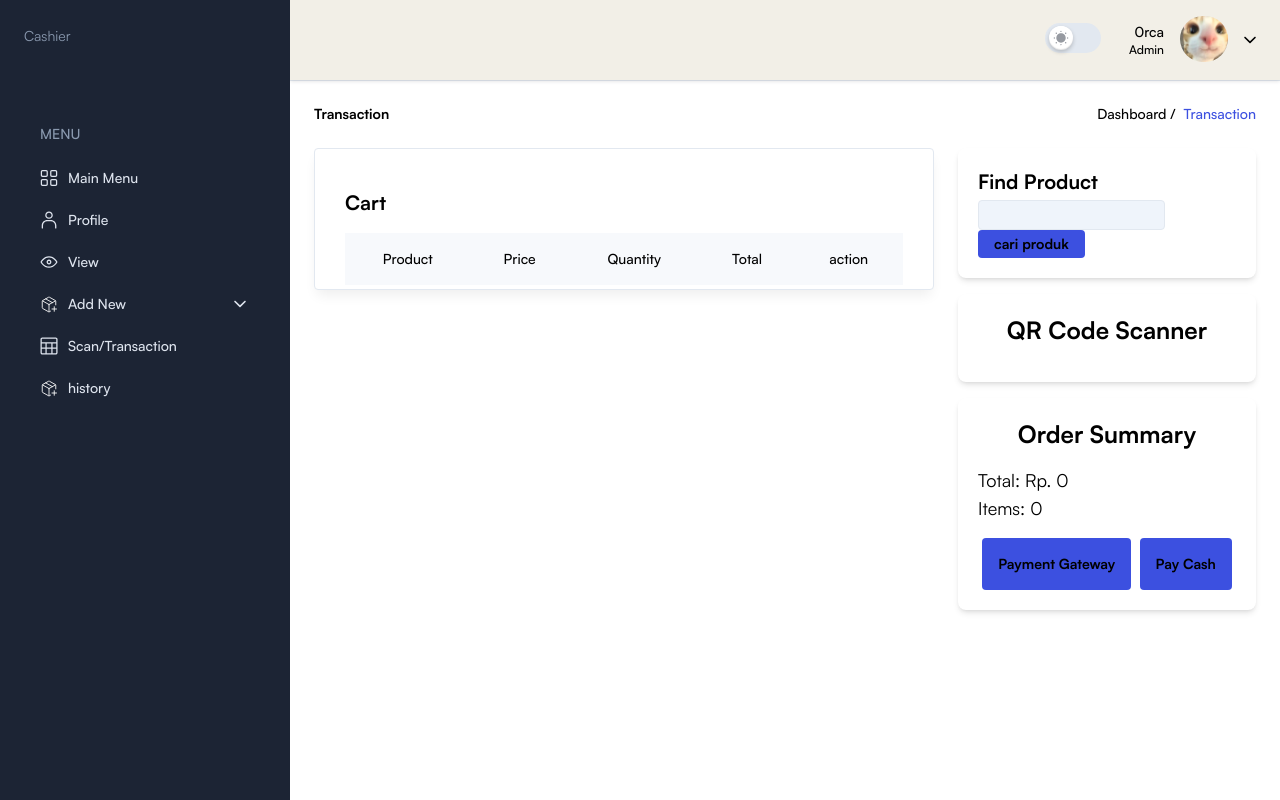
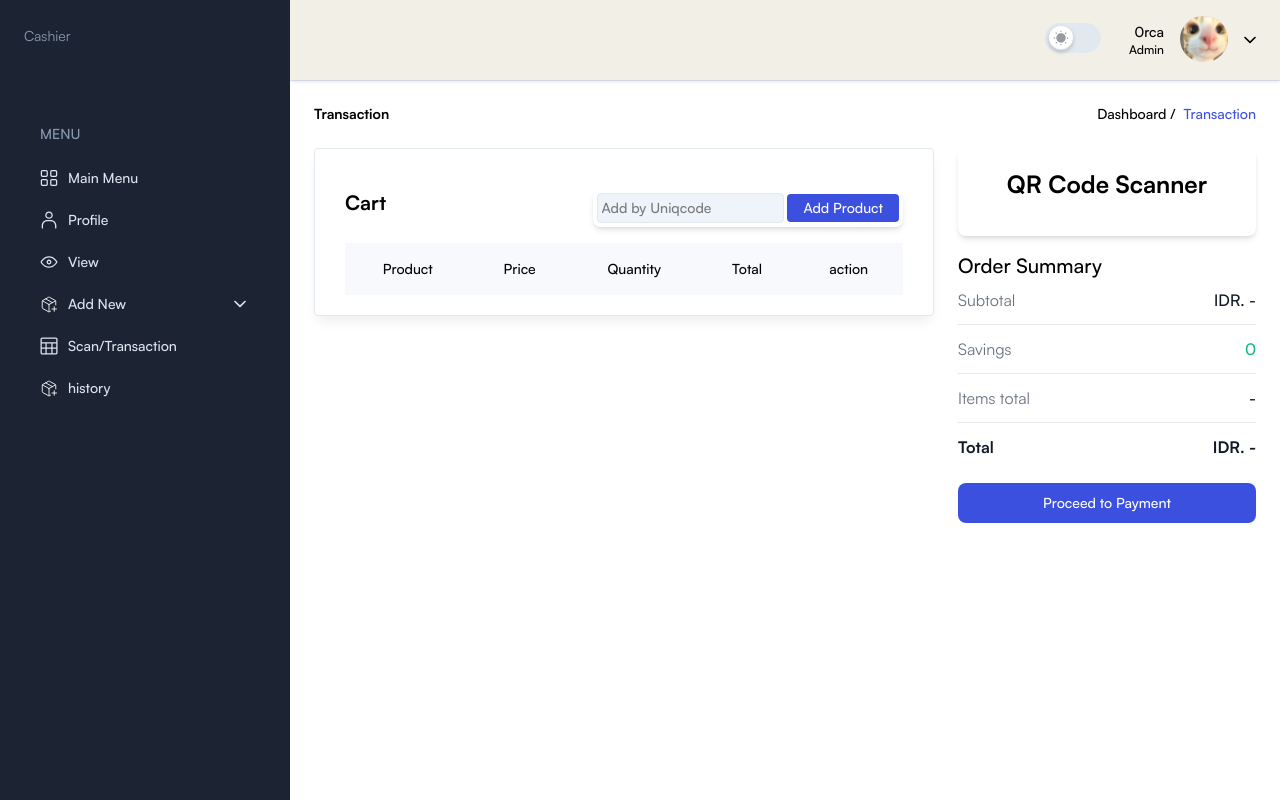
Before and after one commit to 0rcaaa/Cashier-Web, a PHP site: page /src/pages/dashboard/transaction.php in a window 1280 px wide. Run offline with PHP 8.4, Linux system fonts and the light colour scheme; a user stored in the database is signed in; lists and menus that the app fills with data are empty; some libraries are stand-ins or nearby versions.

Commit message:
optimize ui of transaction page and proggresing on payment function

```diff
--- a/src/css/output.css
+++ b/src/css/output.css
@@ -2,6 +2,12 @@
 @layer theme, base, components, utilities;
 @layer theme {
   :root, :host {
+    --color-green-100: #D1FAE5;
+    --color-green-200: #A7F3D0;
+    --color-green-300: #6EE7B7;
+    --color-green-400: #34D399;
+    --color-green-500: #10B981;
+    --color-green-600: #059669;
     --color-sky-700: oklch(0.5 0.134 242.749);
     --color-sky-800: oklch(0.443 0.11 240.79);
     --color-blue-500: #3B82F6;
@@ -9,6 +15,8 @@
     --color-slate-500: oklch(0.554 0.046 257.417);
     --color-slate-600: oklch(0.446 0.043 257.281);
     --color-gray-50: #F9FAFB;
+    --color-gray-100: #F3F4F6;
+    --color-gray-200: #E5E7EB;
     --color-gray-300: #D1D5DB;
     --color-gray-400: #9CA3AF;
     --color-gray-500: #6B7280;
@@ -19,6 +27,7 @@
     --color-black: #000000;
     --color-white: #ffffff;
     --spacing: 0.25rem;
+    --container-xs: 20rem;
     --container-md: 28rem;
     --text-xs: 0.75rem;
     --text-xs--line-height: calc(1 / 0.75);
@@ -368,6 +380,9 @@
   .mx-auto {
     margin-inline: auto;
   }
+  .-my-3 {
+    margin-block: calc(var(--spacing) * -3);
+  }
   .my-1 {
     margin-block: calc(var(--spacing) * 1);
   }
@@ -392,9 +407,18 @@
   .mt-5 {
     margin-top: calc(var(--spacing) * 5);
   }
+  .mt-6 {
+    margin-top: calc(var(--spacing) * 6);
+  }
+  .mt-10 {
+    margin-top: calc(var(--spacing) * 10);
+  }
   .mr-2 {
     margin-right: calc(var(--spacing) * 2);
   }
+  .mr-4 {
+    margin-right: calc(var(--spacing) * 4);
+  }
   .mb-1 {
     margin-bottom: calc(var(--spacing) * 1);
   }
@@ -431,12 +455,18 @@
   .ml-4 {
     margin-left: calc(var(--spacing) * 4);
   }
+  .ml-auto {
+    margin-left: auto;
+  }
   .block {
     display: block;
   }
   .flex {
     display: flex;
   }
+  .flow-root {
+    display: flow-root;
+  }
   .grid {
     display: grid;
   }
@@ -838,6 +886,13 @@
       margin-block-end: calc(calc(var(--spacing) * 4) * calc(1 - var(--tw-space-y-reverse)));
     }
   }
+  .space-y-6 {
+    :where(& > :not(:last-child)) {
+      --tw-space-y-reverse: 0;
+      margin-block-start: calc(calc(var(--spacing) * 6) * var(--tw-space-y-reverse));
+      margin-block-end: calc(calc(var(--spacing) * 6) * calc(1 - var(--tw-space-y-reverse)));
+    }
+  }
   .space-x-3 {
     :where(& > :not(:last-child)) {
       --tw-space-x-reverse: 0;
@@ -852,8 +907,29 @@
       margin-inline-end: calc(calc(var(--spacing) * 3.5) * calc(1 - var(--tw-space-x-reverse)));
     }
   }
+  .space-x-4 {
+    :where(& > :not(:last-child)) {
+      --tw-space-x-reverse: 0;
+      margin-inline-start: calc(calc(var(--spacing) * 4) * var(--tw-space-x-reverse));
+      margin-inline-end: calc(calc(var(--spacing) * 4) * calc(1 - var(--tw-space-x-reverse)));
+    }
+  }
   .gap-y-3 {
     row-gap: calc(var(--spacing) * 3);
+  }
+  .divide-y {
+    :where(& > :not(:last-child)) {
+      --tw-divide-y-reverse: 0;
+      border-bottom-style: var(--tw-border-style);
+      border-top-style: var(--tw-border-style);
+      border-top-width: calc(1px * var(--tw-divide-y-reverse));
+      border-bottom-width: calc(1px * calc(1 - var(--tw-divide-y-reverse)));
+    }
+  }
+  .divide-gray-200 {
+    :where(& > :not(:last-child)) {
+      border-color: var(--color-gray-200);
+    }
   }
   .overflow-hidden {
     overflow: hidden;
@@ -1178,10 +1288,18 @@
     font-size: var(--text-2xl);
     line-height: var(--tw-leading, var(--text-2xl--line-height));
   }
+  .text-3xl {
+    font-size: var(--text-3xl);
+    line-height: var(--tw-leading, var(--text-3xl--line-height));
+  }
   .text-9xl {
     font-size: var(--text-9xl);
     line-height: var(--tw-leading, var(--text-9xl--line-height));
   }
+  .text-base {
+    font-size: var(--text-base);
+    line-height: var(--tw-leading, var(--text-base--line-height));
+  }
   .text-lg {
     font-size: var(--text-lg);
     line-height: var(--tw-leading, var(--text-lg--line-height));
@@ -1220,6 +1338,10 @@
     --tw-font-weight: var(--font-weight-medium);
     font-weight: var(--font-weight-medium);
   }
+  .font-normal {
+    --tw-font-weight: var(--font-weight-normal);
+    font-weight: var(--font-weight-normal);
+  }
   .font-semibold {
     --tw-font-weight: var(--font-weight-semibold);
     font-weight: var(--font-weight-semibold);
@@ -1252,9 +1374,24 @@
   .text-gray-500 {
     color: var(--color-gray-500);
   }
+  .text-gray-600 {
+    color: var(--color-gray-600);
+  }
+  .text-gray-700 {
+    color: var(--color-gray-700);
+  }
   .text-gray-900 {
     color: var(--color-gray-900);
   }
+  .text-green-200 {
+    color: var(--color-green-200);
+  }
+  .text-green-500 {
+    color: var(--color-green-500);
+  }
+  .text-green-600 {
+    color: var(--color-green-600);
+  }
   .text-meta-3 {
     color: #10B981;
   }
@@ -1533,6 +1712,11 @@
       bottom: calc(var(--spacing) * 2);
     }
   }
+  .sm\:mt-8 {
+    @media (width >= 40rem) {
+      margin-top: calc(var(--spacing) * 8);
+    }
+  }
   .sm\:block {
     @media (width >= 40rem) {
       display: block;
@@ -1684,6 +1888,11 @@
       position: static;
     }
   }
+  .lg\:mt-0 {
+    @media (width >= 64rem) {
+      margin-top: calc(var(--spacing) * 0);
+    }
+  }
   .lg\:mt-9 {
     @media (width >= 64rem) {
       margin-top: calc(var(--spacing) * 9);
@@ -1697,6 +1906,11 @@
   .lg\:hidden {
     @media (width >= 64rem) {
       display: none;
+    }
+  }
+  .lg\:max-w-xs {
+    @media (width >= 64rem) {
+      max-width: var(--container-xs);
     }
   }
   .lg\:translate-x-0 {
@@ -1756,6 +1970,11 @@
       width: 31.25rem;
     }
   }
+  .xl\:max-w-md {
+    @media (width >= 80rem) {
+      max-width: var(--container-md);
+    }
+  }
   .xl\:grid-cols-4 {
     @media (width >= 80rem) {
       grid-template-columns: repeat(4, minmax(0, 1fr));
@@ -1819,6 +2038,13 @@
   .dark\:inline-block {
     &:is(.dark *) {
       display: inline-block;
+    }
+  }
+  .dark\:divide-gray-800 {
+    &:is(.dark *) {
+      :where(& > :not(:last-child)) {
+        border-color: var(--color-gray-800);
+      }
     }
   }
   .dark\:border {
@@ -2148,6 +2374,11 @@
   inherits: false;
   initial-value: 0;
 }
+@property --tw-divide-y-reverse {
+  syntax: "*";
+  inherits: false;
+  initial-value: 0;
+}
 @property --tw-border-style {
   syntax: "*";
   inherits: false;
--- a/src/pages/dashboard/transaction.php
+++ b/src/pages/dashboard/transaction.php
@@ -65,9 +65,15 @@ if (isset($_SESSION['loggedIn']) == False) {
 
           <div class="grid grid-cols-6 gap-6">
             <div class="rounded-sm h-fit border relative col-span-4 border-stroke bg-white px-5 pb-2.5 pt-6 shadow-default dark:border-strokedark dark:bg-boxdark sm:px-7.5 xl:pb-1">
-              <h4 class="text-xl font-bold text-black dark:text-white py-4">Cart</h4>
+              <div class="flex justify-between py-4">
+                <h4 class="text-xl font-bold text-black dark:text-white ">Cart</h4>
+                <div class="p-1 rounded-lg shadow-md ">
+                  <input placeholder="Add by Uniqcode" class="rounded border border-stroke bg-gray p-1 font-medium text-black focus:border-primary focus-visible:outline-none dark:border-strokedark dark:bg-meta-4 dark:text-white dark:focus:border-primary" type="text" name="barcodeInput" id="barcodeInput">
+                  <button onclick="barcodeInput()" class="bg-primary py-1 px-4 text-sm font-medium text-white hover:bg-meta-4 w-auto cursor-pointer rounded">Add Product</button>
+                </div>
+              </div>
               <div class="max-w-full overflow-x-auto">
-                <table class="w-full table-auto">
+                <table class="w-full table-auto mb-4">
                   <thead>
                     <tr class="bg-gray-2 text-center dark:bg-meta-4">
                       <th class=" px-4 py-4 font-medium text-black dark:text-white">
@@ -95,24 +101,39 @@ if (isset($_SESSION['loggedIn']) == False) {
             </div>
             <div class="w-full col-span-2 mx-auto ">
               <div class="flex flex-col gap-4">
-                <div class="bg-white dark:border-strokedark dark:bg-boxdark p-5 rounded-lg shadow-md">
-                <h1 class="text-xl font-semibold mb-1">Find Product</h1>
-                <input class="rounded border border-stroke bg-gray p-1 font-medium text-black focus:border-primary focus-visible:outline-none dark:border-strokedark dark:bg-meta-4 dark:text-white dark:focus:border-primary" type="text" name="barcodeInput" id="barcodeInput">
-                <button onclick="barcodeInput()" class="bg-primary py-1 px-4 hover:bg-meta-4 w-auto cursor-pointer rounded"><strong>cari produk</strong></button>
-                </div>
+
                 <div class="bg-white dark:border-strokedark dark:bg-boxdark p-5 rounded-lg shadow-md">
                   <h2 class="text-center text-2xl font-semibold mb-4">QR Code Scanner</h2>
                   <div id="reader" class="w-full"></div>
                   <input type="text" id="qr-result" disabled value="" class="hidden">
                 </div>
-                <div class="bg-white dark:border-strokedark dark:bg-boxdark p-5 rounded-lg shadow-md">
-                  <h1 class="text-center text-2xl font-semibold mb-4">Order Summary</h1>
-                  <p class="text-lg">Total: Rp.<span id="sumTotal"> 0</span></p>
-                  <p class="text-lg">Items:<span id="sumItems"> 0</span></p>
-                  <div class="flex flex-row justify-around items-center">
-                    <button class="bg-primary p-4 mt-4 hover:bg-meta-4 w-auto cursor-pointer rounded" onclick="paymentGateway()"><strong>Payment Gateway</strong></button>
-                    <button class="bg-primary p-4 mt-4 hover:bg-meta-4 w-auto cursor-pointer rounded" onclick="payCash()"><strong>Pay Cash</strong></button>
+
+                <div class="mt-6 w-full space-y-6 sm:mt-8 lg:mt-0 lg:max-w-xs xl:max-w-md">
+                  <div class="flow-root">
+                    <h1 class="text-xl font-medium dark:text-white text-black pb-2">Order Summary</h1>
+                    <div class="-my-3 divide-y divide-gray-200 dark:divide-gray-800">
+                      <dl class="flex items-center justify-between gap-4 py-3">
+                        <dt class="text-base font-normal text-gray-500 dark:text-gray-400">Subtotal</dt>
+                        <dd class="text-base font-medium text-gray-900 dark:text-white">IDR. <span id="sumTotal">-</span></dd>
+                      </dl>
+
+                      <dl class="flex items-center justify-between gap-4 py-3">
+                        <dt class="text-base font-normal text-gray-500 dark:text-gray-400">Savings</dt>
+                        <dd class="text-base font-medium text-green-500">0</dd>
+                      </dl>
+
+                      <dl class="flex items-center justify-between gap-4 py-3">
+                        <dt class="text-base font-normal text-gray-500 dark:text-gray-400">Items total</dt>
+                        <dd class="text-base font-medium text-gray-900 dark:text-white"><span id="sumItems">-</span></dd>
+                      </dl>
+
+                      <dl class="flex items-center justify-between gap-4 py-3">
+                        <dt class="text-base font-bold text-gray-900 dark:text-white">Total</dt>
+                        <dd class="text-base font-bold text-gray-900 dark:text-white">IDR. <span id="sumTotal">-</span></dd>
+                      </dl>
+                    </div>
                   </div>
+                  <button type="submit" class="flex w-full items-center justify-center rounded-lg bg-primary px-5 py-2.5 text-sm font-medium text-white hover:bg-meta-4 focus:outline-none focus:ring-4  focus:ring-primary-300 cursor-pointer">Proceed to Payment</button>
                 </div>
               </div>
             </div>
@@ -128,8 +149,6 @@ if (isset($_SESSION['loggedIn']) == False) {
   <script src="<?= base_url() ?>/node_modules/html5-qrcode/html5-qrcode.min.js">
   </script>
   <script>
-
-
     //html5-qrcode handler
 
     //update value
@@ -141,7 +160,7 @@ if (isset($_SESSION['loggedIn']) == False) {
 
     //api handler
     function fetchProductData(qrcode) {
-      fetch("<?= base_url()?>/service/auth.php", {
+      fetch("<?= base_url() ?>/service/auth.php", {
           method: 'POST',
           headers: {
             'Content-Type': 'application/json'
@@ -163,15 +182,15 @@ if (isset($_SESSION['loggedIn']) == False) {
     }
 
     function barcodeInput() {
-    let barcode = document.getElementById("barcodeInput").value;
+      let barcode = document.getElementById("barcodeInput").value;
 
-    if (!barcode) {
+      if (!barcode) {
         alert("Masukkan barcode terlebih dahulu!");
         return;
+      }
+
+      fetchProductData(barcode);
     }
-
-    fetchProductData(barcode);
-}
 
     function addProductRow(data) {
       const cartData = document.getElementById('cartData');
@@ -254,18 +273,57 @@ if (isset($_SESSION['loggedIn']) == False) {
         updateOrderSummary(tr);
       });
 
-      tr.querySelector('#removeBtn').addEventListener("click",()=>{
+      tr.querySelector('#removeBtn').addEventListener("click", () => {
         tr.remove();
         updateOrderSummary(tr);
       });
+    }
 
+    function Transaction() {
+
+      //transaction handler. POST the orrder Summary to the transactions table
+      const sumTotal = parseInt(document.getElementById('sumTotal').textContent.replace(',', ''));
+      const sumItems = parseInt(document.getElementById("sumItems"))
+      fetch("<?= base_url() ?>/service/auth", {
+        method: "POST",
+        header: {
+          "Content-Type": "application/json"
+        },
+        body: JSON.stringify({
+          action: "transaction",
+          member: "guest",
+          total_price: sumTotal,
+          productQTY: qty,
+          paid: "",
+          payMethod: ""
+        })
+      })
+
+      //transaction Details handler. POST record for each row
+      const cartData = document.getElementById('cartData').querySelectorAll('tr');
+      cartData.forEach(row => {
+        let productName = row.querySelector("#productName").textContent;
+        let total = row.querySelector("#total").textContent;
+        fetch("<?= base_url() ?>/service/auth.php", {
+          method: "POST",
+          headers: {
+            "Content-Type": "application/json"
+          },
+          body: JSON.stringify({
+            action: "transactionDetails",
+            productName: productName,
+            quantity: qty,
+            subtotal: total
+          })
+        })
+      })
     }
 
     //cart handler
     function updateTotal(row) {
       let qty = parseInt(row.querySelector("#qty").value) || 0;
-      let price = parseInt(row.querySelector("#itemPrice").textContent.replace(',','')) || 0;
-      row.querySelector('#total').textContent = (qty*price).toLocaleString();
+      let price = parseInt(row.querySelector("#itemPrice").textContent.replace(',', '')) || 0;
+      row.querySelector('#total').textContent = (qty * price).toLocaleString();
     }
 
     function updateOrderSummary() {
```
Also changed, not shown: other parts of src/css/output.css (+120 -3 lines), src/components/paymentForm.html (added, +115 -0 lines).
